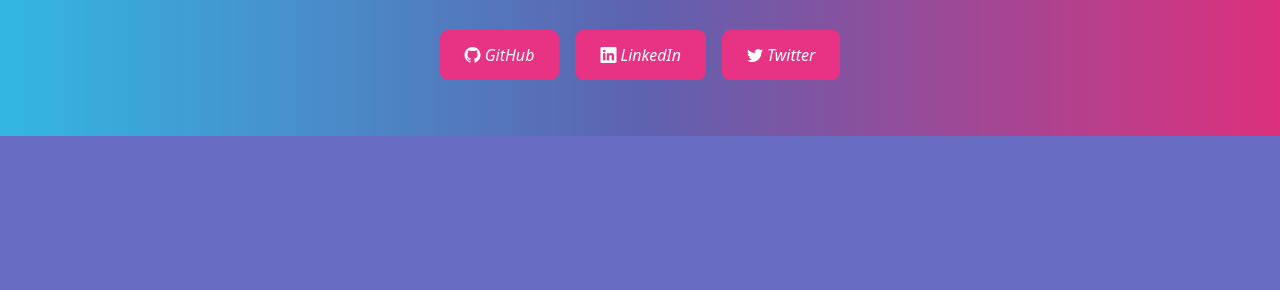
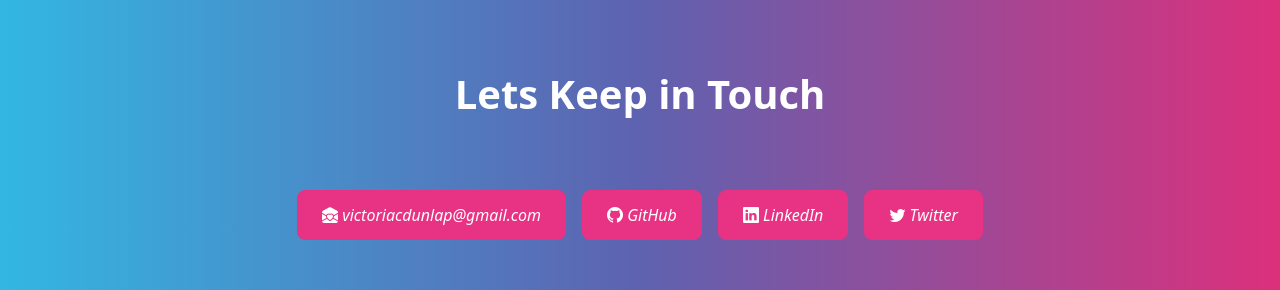
Before and after one commit to VictoriaDunlap/React-Based-Portfolio, a React (Create React App) app: page / in a window 1280 px wide. Shown: the part 2058-2348 px from the top of the page. Before the commit the page ends 2194 px from the top, so only its background shows below. Built offline with nearby package versions, Linux system fonts and the light colour scheme.

Commit message:
email added to the footer

```diff
--- a/src/components/Footer/Footer.js
+++ b/src/components/Footer/Footer.js
@@ -10,10 +10,15 @@ function Footer() {
     return(
 
         <footer class="text-center text-white">
-
+          <h1 class="mt-5">Lets Keep in Touch</h1>
           <div class="container pt-4">
 
             <section class="mb-4">
+
+                <a class="btn btn-primary btn-floating m-1" target="_blank" rel="noreferrer noopener" href="https://accounts.google.com/signin/v2/identifier?flowName=GlifWebSignIn&flowEntry=ServiceLogin" role="button">
+                    <i class="bi bi-envelope-open-heart-fill"> victoriacdunlap@gmail.com</i>
+                </a>
+
 
                 <a class="btn btn-primary btn-floating m-1" target="_blank" rel="noreferrer noopener" href="https://github.com/VictoriaDunlap" role="button">
                     <i class="bi bi-github"> GitHub</i>
```
